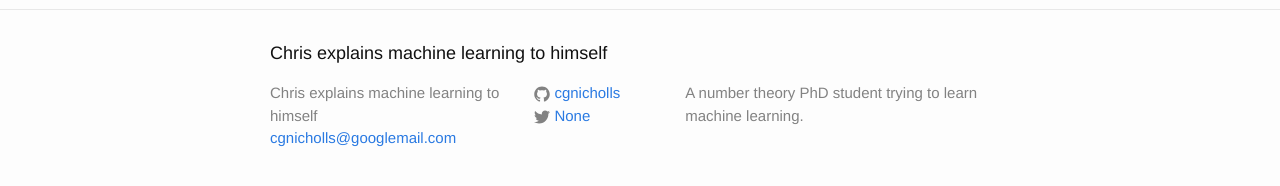
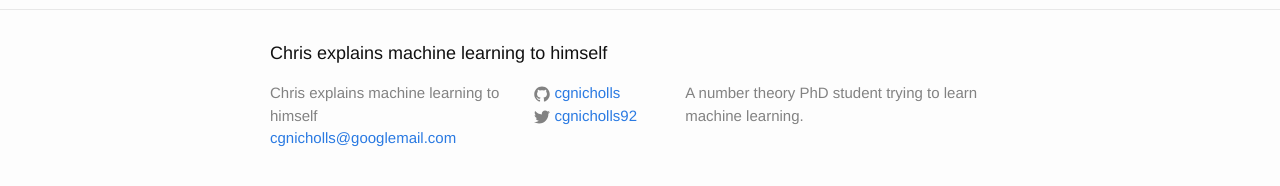
Before and after one commit to cgnicholls/cgnicholls.github.io, a Jekyll site: the page built from index.html, in a window 1280 px wide. Shown: the part 557-743 px from the top of the page. Built offline with Jekyll 4.4.1, drawn with Linux system fonts in a browser that asks for light colours.

Commit message:
Changed twitter

```diff
--- a/_config.yml
+++ b/_config.yml
@@ -12,8 +12,9 @@ description: > # this means to ignore newlines until "baseurl:"
     A number theory PhD student trying to learn machine learning.
 baseurl: "" # the subpath of your site, e.g. /blog
 url: "http://yourdomain.com" # the base hostname & protocol for your site
-twitter_username: None
+twitter_username: cgnicholls92
 github_username:  cgnicholls
 
 # Build settings
 markdown: kramdown
+theme: minima
```
